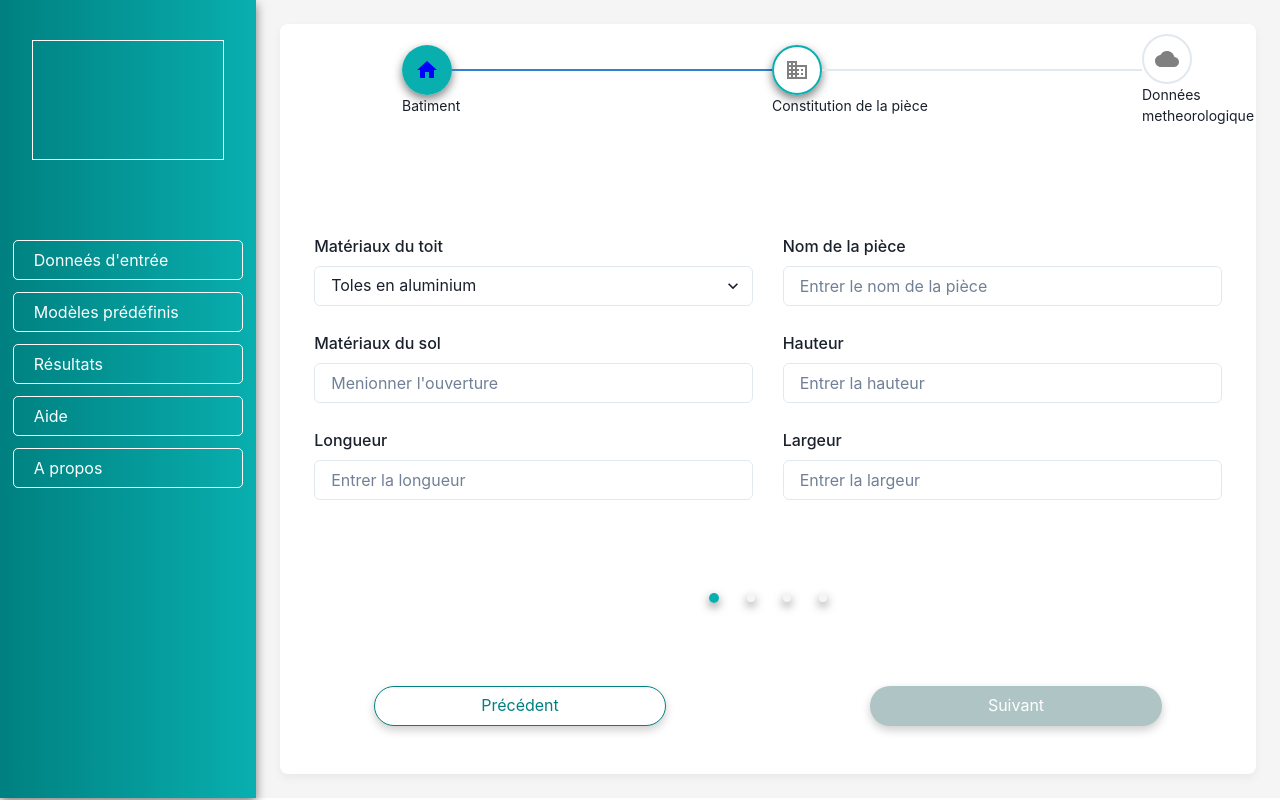
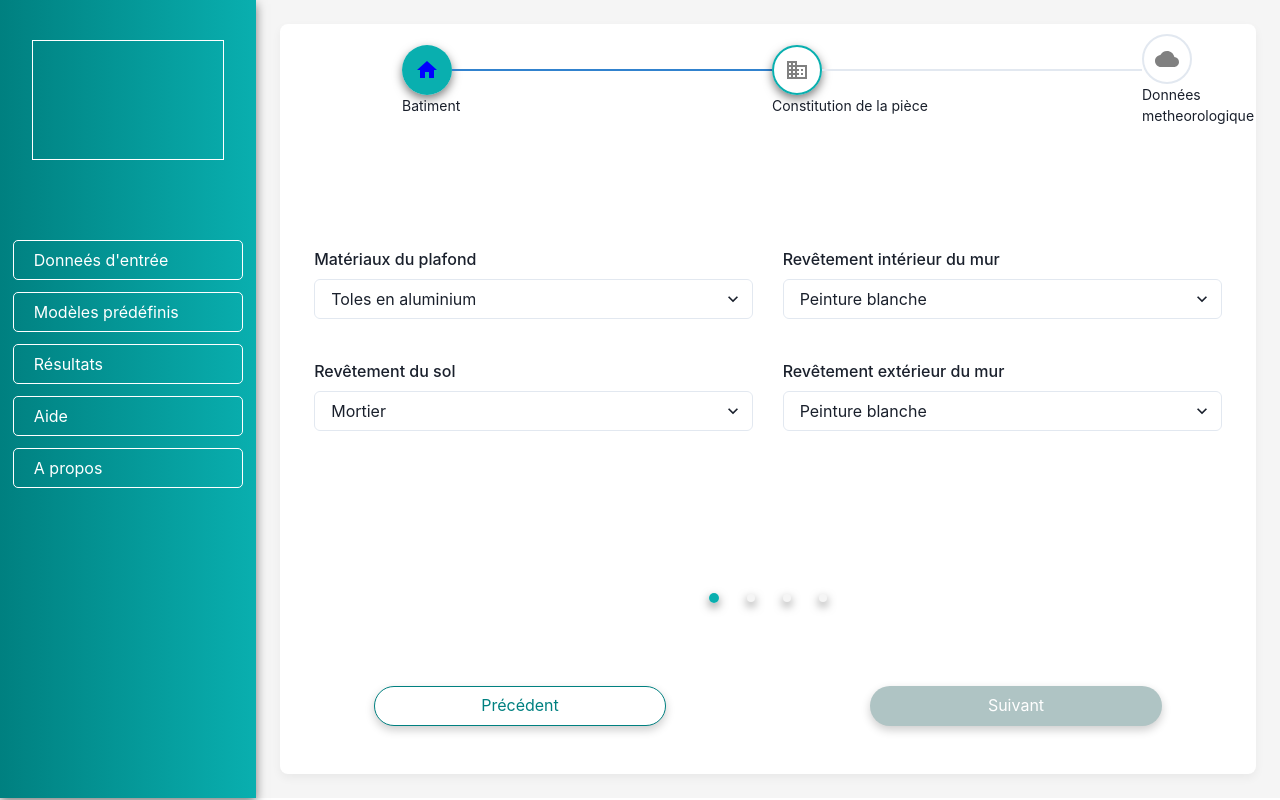
Before and after one commit to Essimbi/electron-react-test, a React (Create React App) app in the folder app/: page / in a window 1280 px wide. Both pictures are taken after a click on the button "Suivant". Built offline with nearby package versions, Linux system fonts and the light colour scheme.

Commit message:
DonneesPiecesForm updated

```diff
--- a/app/src/Components/ContenSteperWraperDonneesPieces/index.tsx
+++ b/app/src/Components/ContenSteperWraperDonneesPieces/index.tsx
@@ -1,22 +1,10 @@
 import {
   Box,
-  Button,
-  Container,
   FormControl,
   FormLabel,
-  Input,
   Select,
 } from '@chakra-ui/react';
-import {
-  Table,
-  Thead,
-  Tbody,
-  Tr,
-  Th,
-  Td,
-  TableContainer,
-} from '@chakra-ui/react';
-import { DeleteIcon, EditIcon } from '@chakra-ui/icons';
+// import { DeleteIcon, EditIcon } from '@chakra-ui/icons';
 import { useSettingsContext } from '../../Hooks/useSettings';
 import { useStepContext } from '../../Hooks/useStep';
 
@@ -33,8 +21,8 @@ export const DonneesPiecesForm = () => {
           justifyContent: 'center',
         }}
       >
-        <FormControl width={'45%'} mt={15}>
-          <FormLabel>Matériaux du toit</FormLabel>
+        <FormControl width={'45%'} mt={-10}>
+          <FormLabel>Matériaux du plafond</FormLabel>
           <Select>
             <option value="Toles en aluminium">Toles en aluminium</option>
             <option value="Tuiles en micro béton">Tuiles en micro béton</option>
@@ -43,9 +31,15 @@ export const DonneesPiecesForm = () => {
           </Select>
         </FormControl>
 
-        <FormControl ml={'3%'} width={'45%'} mt={15}>
-          <FormLabel>Nom de la pièce</FormLabel>
-          <Input type={'number'} placeholder="Entrer le nom de la pièce" />
+        <FormControl ml={'3%'} width={'45%'} mt={-10}>
+          <FormLabel>Revêtement intérieur du mur</FormLabel>
+          <Select>
+            <option value="Peinture blanche">Peinture blanche</option>
+            <option value="Peinture claire">Peinture claire</option>
+            <option value="Peinture foncée">Peinture foncée</option>
+            <option value="Peinture mate">Peinture mate</option>
+            <option value="Peinture en aluminium">Peinture en aluminium</option>
+          </Select>
         </FormControl>
       </Box>
       <Box
@@ -55,14 +49,26 @@ export const DonneesPiecesForm = () => {
           justifyContent: 'center',
         }}
       >
-        <FormControl width={'45%'} mt={25}>
-          <FormLabel>Matériaux du sol </FormLabel>
-          <Input type={'text'} placeholder="Menionner l'ouverture" />
+        <FormControl width={'45%'} mt={10}>
+          <FormLabel>Revêtement du sol </FormLabel>
+          <Select>
+            <option value="Mortier">Mortier</option>
+            <option value="Carreaux">Carreaux</option>
+            <option value="Parquets en bois">Parquets en bois</option>
+            <option value="Lamelles en roches">Lamelles en roches</option>
+            <option value="Marbres">Marbres</option>
+          </Select>
         </FormControl>
 
-        <FormControl ml={'3%'} width={'45%'} mt={25}>
-          <FormLabel>Hauteur</FormLabel>
-          <Input type={'number'} placeholder="Entrer la hauteur" />
+        <FormControl ml={'3%'} width={'45%'} mt={10}>
+          <FormLabel>Revêtement extérieur du mur</FormLabel>
+          <Select>
+            <option value="Peinture blanche">Peinture blanche</option>
+            <option value="Peinture claire">Peinture claire</option>
+            <option value="Peinture foncée">Peinture foncée</option>
+            <option value="Peinture mate">Peinture mate</option>
+            <option value="Peinture en aluminium">Peinture en aluminium</option>
+          </Select>
         </FormControl>
       </Box>
 
@@ -73,15 +79,6 @@ export const DonneesPiecesForm = () => {
           justifyContent: 'center',
         }}
       >
-        <FormControl width={'45%'} mt={25}>
-          <FormLabel>Longueur </FormLabel>
-          <Input type={'number'} placeholder="Entrer la longueur" />
-        </FormControl>
-
-        <FormControl ml={'3%'} width={'45%'} mt={25}>
-          <FormLabel>Largeur</FormLabel>
-          <Input type={'number'} placeholder="Entrer la largeur" />
-        </FormControl>
       </Box>
     </Box>
   );
--- a/app/src/Components/ContentStepWrapperInscriptionForm/index.tsx
+++ b/app/src/Components/ContentStepWrapperInscriptionForm/index.tsx
@@ -22,7 +22,7 @@ export const InformForm = () => {
           justifyContent: 'center',
         }}
       >
-        <FormControl width={'45%'} mt={25}>
+        <FormControl width={'45%'} mt={10}>
           <FormLabel>Matériaux du toit</FormLabel>
           <Select>
             <option value="Dalle">Dalle</option>
@@ -34,7 +34,7 @@ export const InformForm = () => {
           </Select>
         </FormControl>
 
-        <FormControl ml={'3%'} width={'45%'} mt={25}>
+        <FormControl ml={'3%'} width={'45%'} mt={10}>
           <FormLabel>Matériaux du mur</FormLabel>
           <Select>
             <option value="Parpaing standard">Parpaing standard</option>
@@ -62,7 +62,7 @@ export const InformForm = () => {
           justifyContent: 'center',
         }}
       >
-        <FormControl width={'45%'} mt={25}>
+        <FormControl width={'45%'} mt={10}>
           <FormLabel>Matériaux du sol </FormLabel>
           <Select>
             <option value="Mortier">Mortier</option>
@@ -73,7 +73,7 @@ export const InformForm = () => {
           </Select>
         </FormControl>
 
-        <FormControl ml={'3%'} width={'45%'} mt={25}>
+        <FormControl ml={'3%'} width={'45%'} mt={10}>
           <FormLabel>Nombres de pièces</FormLabel>
           <Input type={'number'} placeholder="Entrer le nombre de pièces" />
         </FormControl>
```
